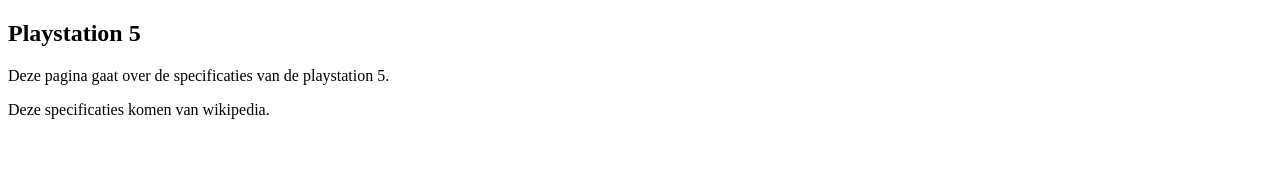
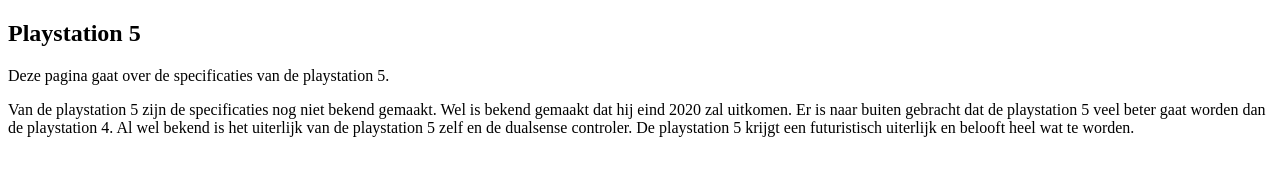
Before and after one commit to SjoerdvdVelden/SjoerdvdVelden.github.io, a plain HTML site: page ps5.html in a window 1280 px wide. Drawn offline with Linux system fonts and the light colour scheme.

Commit message:
tekst v1

```diff
--- a/ps5.html
+++ b/ps5.html
@@ -5,4 +5,6 @@
   <title> Playstation 5 </title>
   <h2> Playstation 5 </h2>
   <p> Deze pagina gaat over de specificaties van de playstation 5. </p>
-  <p> Deze specificaties komen van wikipedia. </p>
+ <p>
+ Van de playstation 5 zijn de specificaties nog niet bekend gemaakt. Wel is bekend gemaakt dat hij eind 2020 zal uitkomen. Er is naar buiten gebracht dat de playstation 5 veel beter gaat worden dan de playstation 4.
+ Al wel bekend is het uiterlijk van de playstation 5 zelf en de dualsense controler. De playstation 5 krijgt een futuristisch uiterlijk en belooft heel wat te worden.
```
